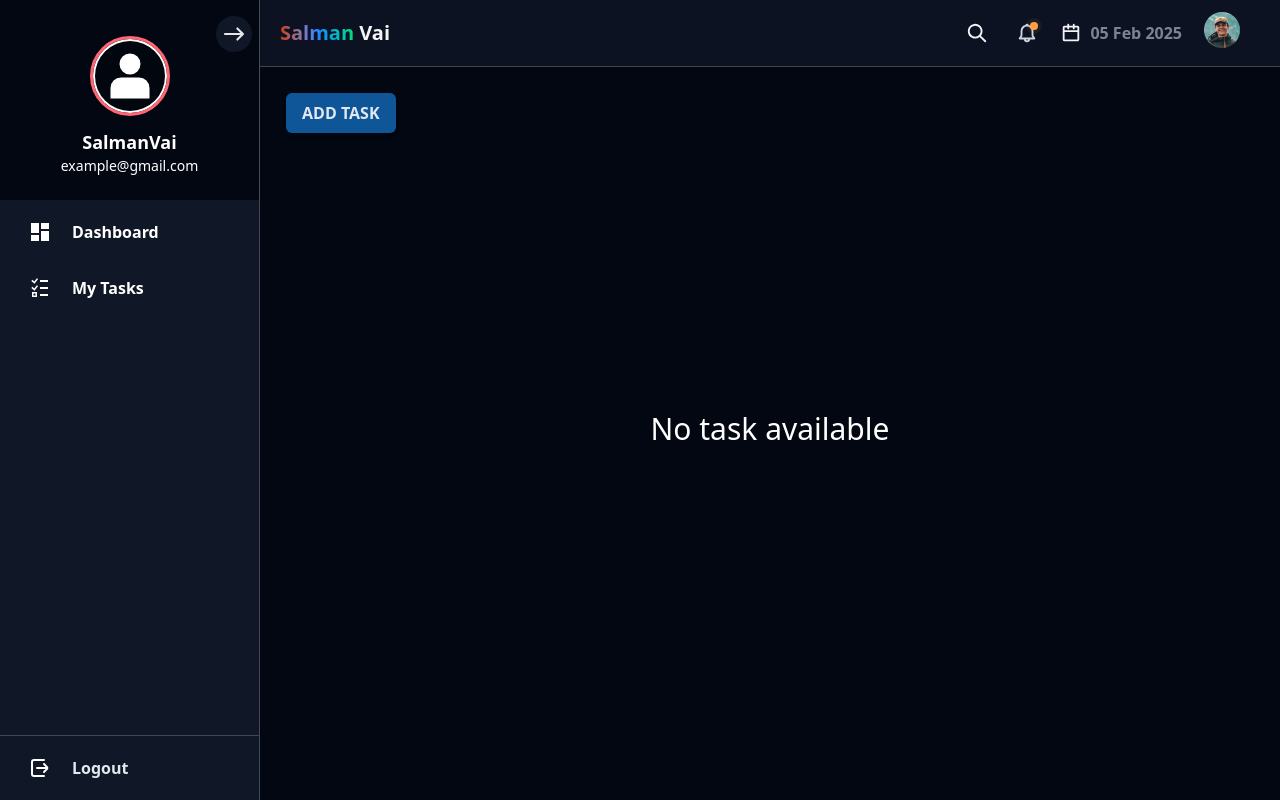
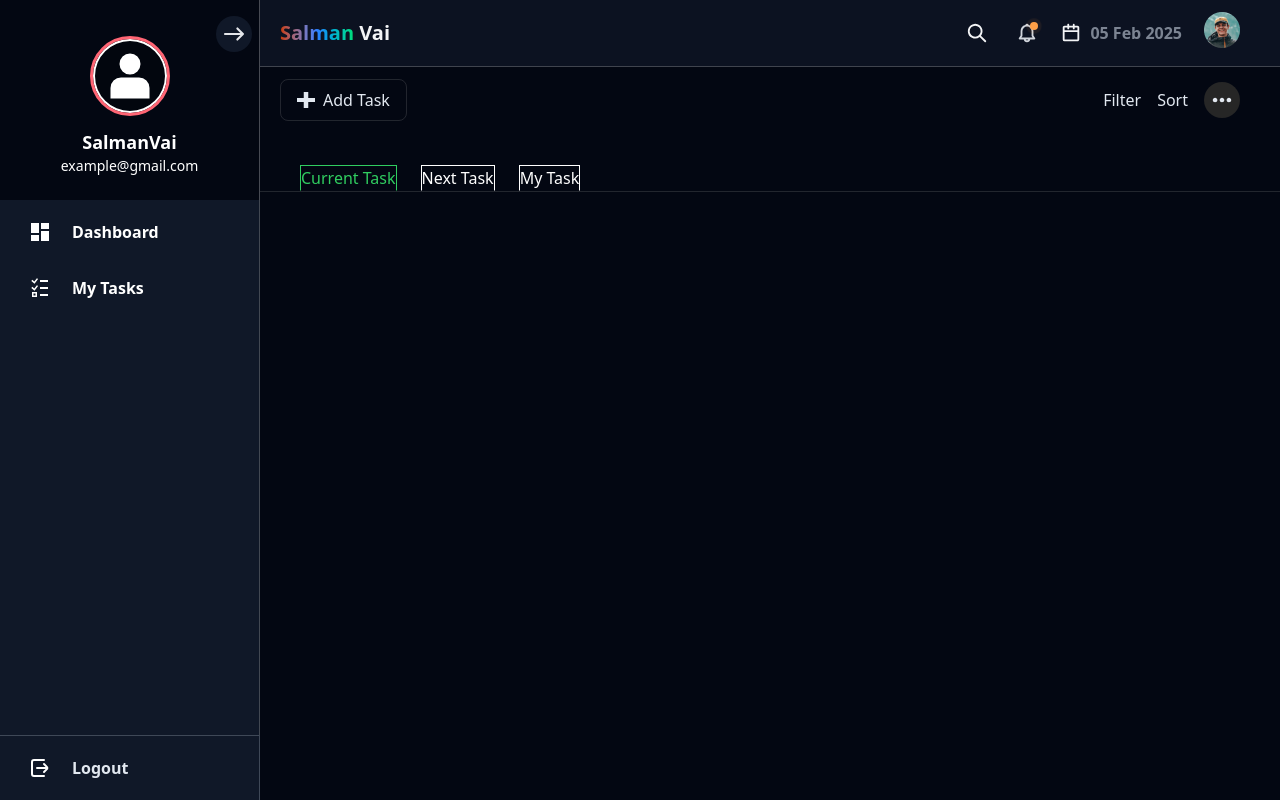
Before and after one commit to Hablu-Programmer-Team/HP-Team, a React (Vite) app: page / in a window 1280 px wide. Built offline with nearby package versions, Linux system fonts and the light colour scheme.

Commit message:
dashboard layout

```diff
--- a/src/components/common/parent.tsx
+++ b/src/components/common/parent.tsx
@@ -17,13 +17,7 @@ export const Parent: FC<IChildren> = ({ children }) => {
           openSidebar={openSidebar}
           setOpenSidebar={setOpenSidebar}
         />
-        <div
-          className={cn(
-            `h-[90svh] max-w-screen-2xl mx-auto p-2.5 overflow-y-auto `
-          )}
-        >
-          {children}
-        </div>
+        <div className={cn(`h-[90svh] overflow-y-auto `)}>{children}</div>
       </div>
     </div>
   );
--- a/src/components/pages/dashboard.tsx
+++ b/src/components/pages/dashboard.tsx
@@ -1,7 +1,7 @@
-import { AddTasks } from "../team/Mamun/add-tasks";
+import { DashboardLayout } from "../team/Eyachir/dashboard-layout";
 
 export const Dashboard = () => (
   <div>
-    <AddTasks />
+    <DashboardLayout />
   </div>
 );
--- /dev/null
+++ b/src/components/team/Eyachir/dashboard-layout.tsx
@@ -0,0 +1,40 @@
+import { useState } from "react";
+import { PlusIcon } from "../Mamun/icon/Icons";
+import { ThreeDotsIcon } from "./icons";
+
+export const DashboardLayout = () => {
+  const [activeTab, setActiveTab] = useState("Current Task");
+
+  const tabs = ["Current Task", "Next Task", "My Task"];
+
+  return (
+    <div className="flex flex-col gap-y-8">
+      <div className="flex justify-between items-center py-3 ps-5 pe-10">
+        <button className="flex items-center gap-x-2 cursor-pointer border border-neutral-400/20 rounded-lg px-4 py-2 active:scale-95 hover:bg-gray-900">
+          <PlusIcon />
+          <span>Add Task</span>
+        </button>
+        <div className="flex items-center gap-x-4">
+          <p>Filter</p>
+          <p>Sort</p>
+          <button className="cursor-pointer flex items-center justify-center p-2 bg-neutral-800 hover:bg-neutral-700 rounded-full active:scale-95">
+            <ThreeDotsIcon className="text-gra" />
+          </button>
+        </div>
+      </div>
+      <div className="px-10 flex items-center gap-x-6 border-b border-b-neutral-400/20 ">
+        {tabs.map((tab, idx) => (
+          <button
+            key={idx}
+            className={`cursor-pointer border border-b-gray-950 ${
+              activeTab === tab ? "text-success-500" : "text-white"
+            }`}
+            onClick={() => setActiveTab(tab)}
+          >
+            {tab}
+          </button>
+        ))}
+      </div>
+    </div>
+  );
+};
--- a/src/components/team/Eyachir/icons.tsx
+++ b/src/components/team/Eyachir/icons.tsx
@@ -16,3 +16,19 @@ export const ProgressIcon: FC<IconSvgProps> = (props) => (
     />
   </svg>
 );
+
+export const ThreeDotsIcon: FC<IconSvgProps> = (props) => (
+  <svg
+    xmlns="http://www.w3.org/2000/svg"
+    // xml:space="preserve"
+    width="20"
+    height="20"
+    viewBox="0 0 52 52"
+    {...props}
+  >
+    <path
+      fill="currentColor"
+      d="M8 20c3.3 0 6 2.7 6 6s-2.7 6-6 6-6-2.7-6-6 2.7-6 6-6m18 0c3.3 0 6 2.7 6 6s-2.7 6-6 6-6-2.7-6-6 2.7-6 6-6m18 0c3.3 0 6 2.7 6 6s-2.7 6-6 6-6-2.7-6-6 2.7-6 6-6"
+    />
+  </svg>
+);
```
